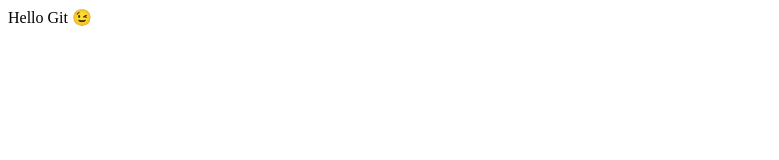
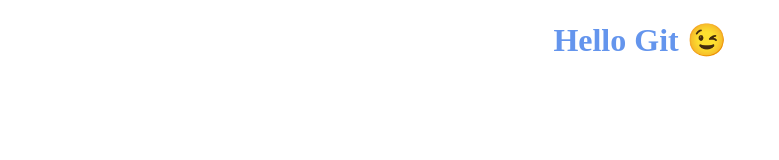
Before and after one commit to grace-mwendwa/weather-app, a plain HTML site: page index.html in a window 1280 px wide. Shown: the whole page, without its empty margins (0-779 px from the left). Drawn offline with Linux system fonts and the light colour scheme.

Commit message:
linked files
css and js script linked to index file
updated index file by adding h1 element

```diff
--- a/index.html
+++ b/index.html
@@ -4,8 +4,10 @@
     <meta charset="UTF-8" />
     <meta name="viewport" content="width=device-width, initial-scale=1.0" />
     <title>Document</title>
+    <link rel="stylesheet" href="styles.css" />
   </head>
   <body>
-    Hello Git 😉
+    <h1>Hello Git 😉</h1>
   </body>
+  <script src="script.js"></script>
 </html>
--- a/script.js
+++ b/script.js
@@ -0,0 +1 @@
+alert("Hello Git 😉");
```
